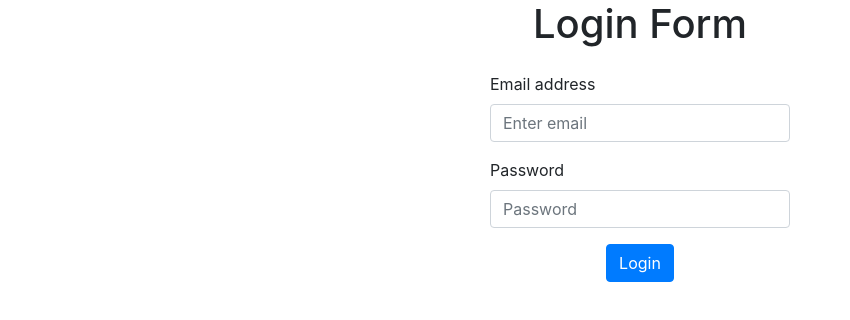
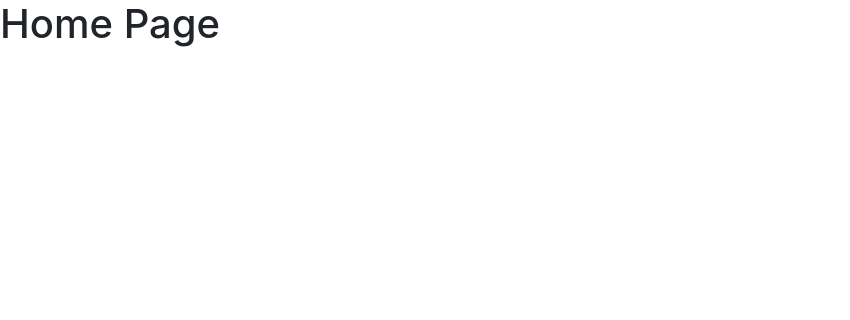
Before and after one commit to fluturecode/Login_Form-Demo-React-Typescript-Bootstrap, a React (Create React App) app: page / in a window 1280 px wide. Shown: the top 320 px of the page, without its empty margins (0-850 px from the left). Built offline with nearby package versions, Linux system fonts and the light colour scheme; the HTML template or start-up script is replaced by a standard one.

Commit message:
added HomePage.tsx

```diff
--- a/src/App.tsx
+++ b/src/App.tsx
@@ -1,8 +1,10 @@
-import Login from "./components/login/Login"
+import { HomePage } from "./pages/HomePage"
 function App() {
 	return (
 		<>
-			<Login />
+			<HomePage />
+			{/* <LoginPage/>
+		<SignUpPage/> */}
 		</>
 	)
 }
--- /dev/null
+++ b/src/pages/HomePage.tsx
@@ -0,0 +1,11 @@
+import React from "react"
+
+interface Props {}
+
+export const HomePage = (props: Props) => {
+	return (
+		<div>
+			<h1>Home Page</h1>
+		</div>
+	)
+}
```
